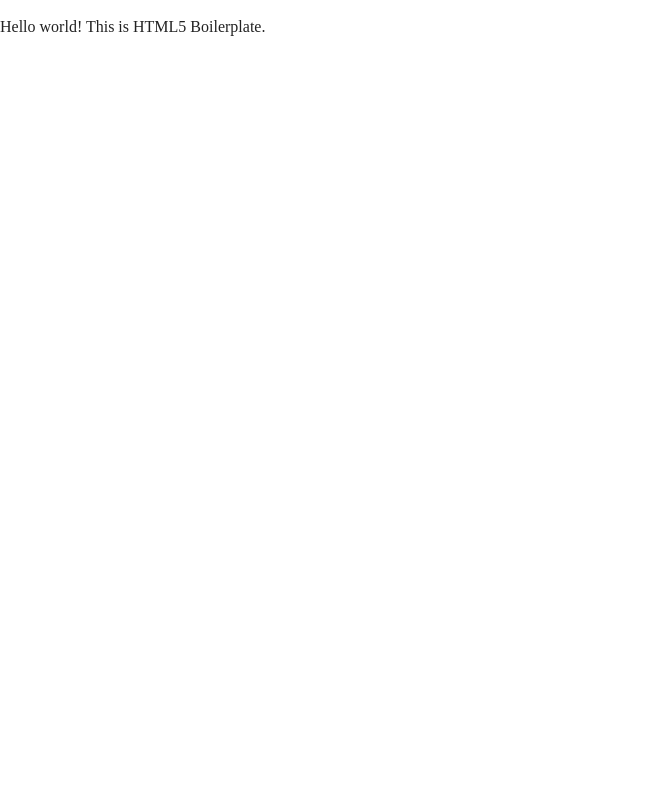
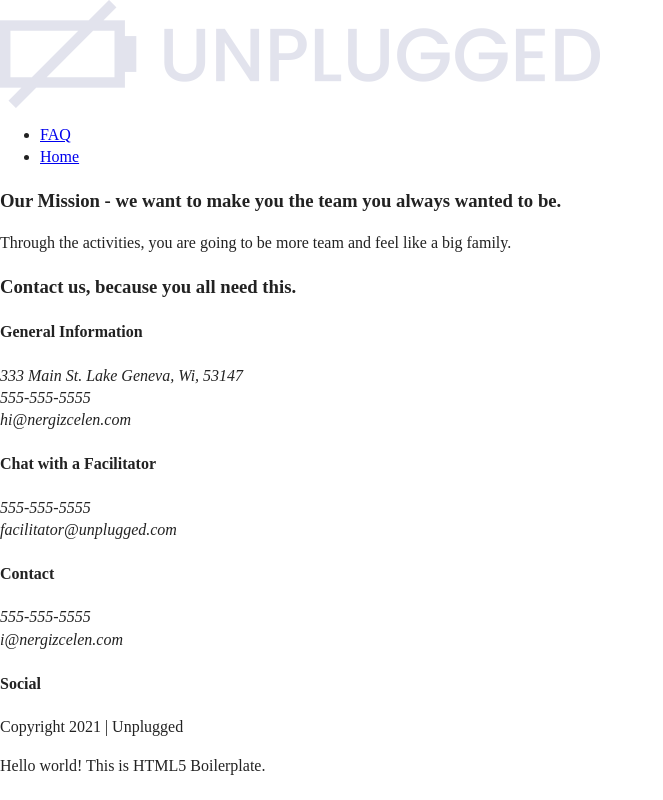
Before and after one commit to nergiz2301/project-unplugged, a website: page about/index.html in a window 1280 px wide. Shown: the whole page, without its empty margins (0-663 px from the left). Drawn offline with Linux system fonts and the light colour scheme; files whose address does not match are found by name.

Commit message:
Page about edited

```diff
--- a/about/index.html
+++ b/about/index.html
@@ -3,7 +3,7 @@
 
 <head>
   <meta charset="utf-8">
-  <title></title>
+  <title>About Unplugged</title>
   <meta name="description" content="">
   <meta name="viewport" content="width=device-width, initial-scale=1">
 
@@ -23,6 +23,90 @@
 </head>
 
 <body>
+  <header>
+    <div class="content-wrapper">
+      <a href="#"><img src="img/unpluggedlogo.png" alt="unplugged logo"></a>
+      <div class="header-divider"></div>
+      <nav>
+        <ul>
+          <li><a href="faq/index.html" target="_blank">FAQ</a></li>
+          <li><a href="../index.html" target="_blank">Home</a></li>
+        </ul>
+      </nav>
+    </div>
+
+  </header>
+  <main>
+    <section class="mission">
+      <div class="content-wrapper">
+        <div class="mission-content">
+          <h3>Our Mission - we want to make you the team you always wanted to be.</h3>
+          <p>Through the activities, you are going to be more team and feel like a big family.</p>
+
+        </div>
+      </div><!--mission content wrapper ends-->
+    </section><!---contact info-->
+    <section class="map">
+      <figure>
+
+      </figure>
+    </section>
+    <section class="contact-section">
+      <div class="content-wrapper">
+        <h3>Contact us, because you all need this.</h3>
+        <div class="general-info">
+          <h4>General Information</h4>
+          <address>
+            <p>
+              333 Main St. Lake Geneva, Wi, 53147 <br>
+              555-555-5555<br>
+              hi@nergizcelen.com
+            </p>
+          </address>
+
+        </div>
+        <div class="facilitator-info">
+          <h4>Chat with a Facilitator</h4>
+          <address>
+            <p>
+              555-555-5555<br>
+              facilitator@unplugged.com
+            </p>
+          </address>
+
+        </div>
+
+      </div>
+    </section>
+  </main>
+  <footer>
+    <div class="content-wrapper">
+      <div class="footer-content">
+        <div class="contact">
+            <h4>Contact</h4>
+            <address>
+              <p>
+                555-555-5555<br>
+                i@nergizcelen.com
+
+              </p>
+            </address>
+          </address>
+        </div>
+        <div class="social">
+          <h4>Social</h4>
+          <div class="social-icons">
+            <p><a href="https://www.linkedin.com/in/nergiz-celen-413999189/" target="_blank"></a></p>
+          </div>
+        </div>
+      </div>
+    </div>
+    <div class="copyright">
+      <p>Copyright 2021 | Unplugged</p>
+
+    </div>
+
+  </footer>
 
   <!-- Add your site or application content here -->
   <p>Hello world! This is HTML5 Boilerplate.</p>
```
